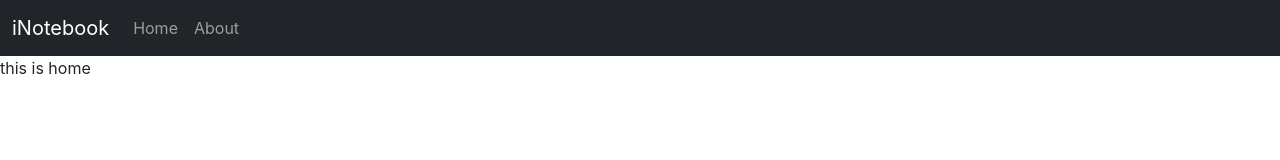
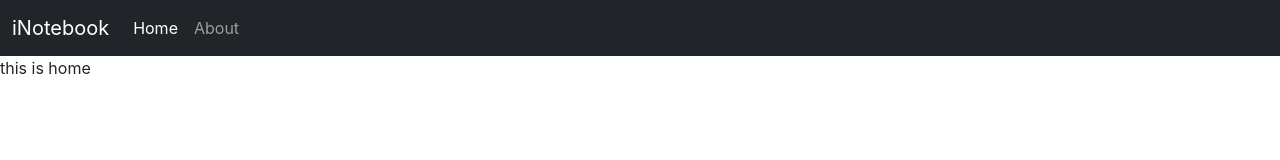
Before and after one commit to Kesar25/iNotebook, a React (Create React App) app in the folder frontend/: page / in a window 1280 px wide. Shown: the top 160 px of the page. Built offline with nearby package versions, Linux system fonts and the light colour scheme.

Commit message:
bug fixed

```diff
--- a/frontend/src/components/Navbar.js
+++ b/frontend/src/components/Navbar.js
@@ -1,9 +1,11 @@
-import React from 'react'
-import { Link, useLocation } from "react-router-dom"
+import React , {useEffect} from 'react'
+import { Link, useLocation} from "react-router-dom"
 
 function Navbar() {
   const location = useLocation();
-
+  useEffect(()=>{
+    console.log(location);
+  },[location])
   return (
     <>
       <nav className="navbar navbar-expand-lg navbar-dark bg-dark">
@@ -15,10 +17,10 @@ function Navbar() {
           <div className="collapse navbar-collapse" id="navbarSupportedContent">
             <ul className="navbar-nav me-auto mb-2 mb-lg-0">
               <li className="nav-item">
-                <Link className={`nav-link {location.pathname==="/"?"active":""}`} to="/">Home</Link>
+                <Link className={`nav-link ${location.pathname==="/"?"active":""}`} to="/">Home</Link>
               </li>
               <li className="nav-item">
-                <Link className={`nav-link {location.pathname==="/"About?"active":""}`} to="/About">About</Link>
+                <Link className={`nav-link ${location.pathname==="/About"?"active":""}`} to="/About">About</Link>
               </li>
 
 
```
